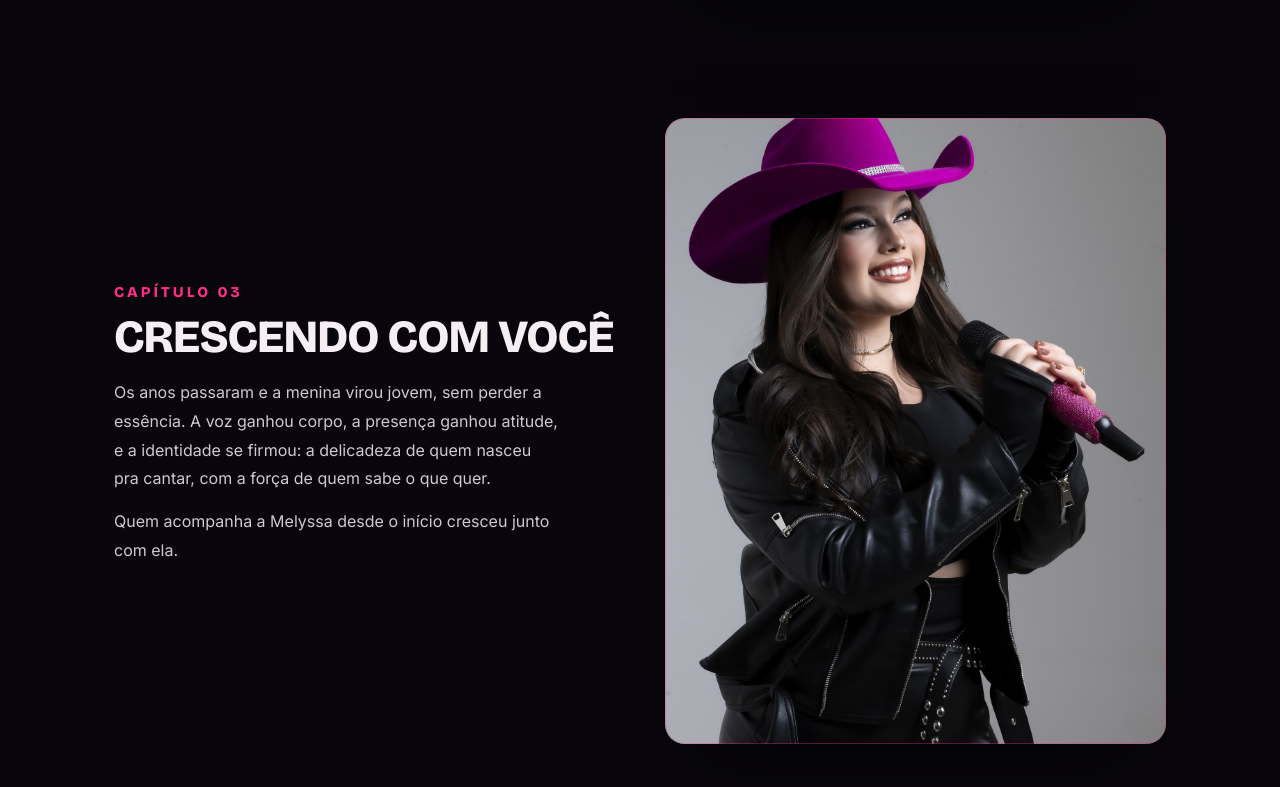
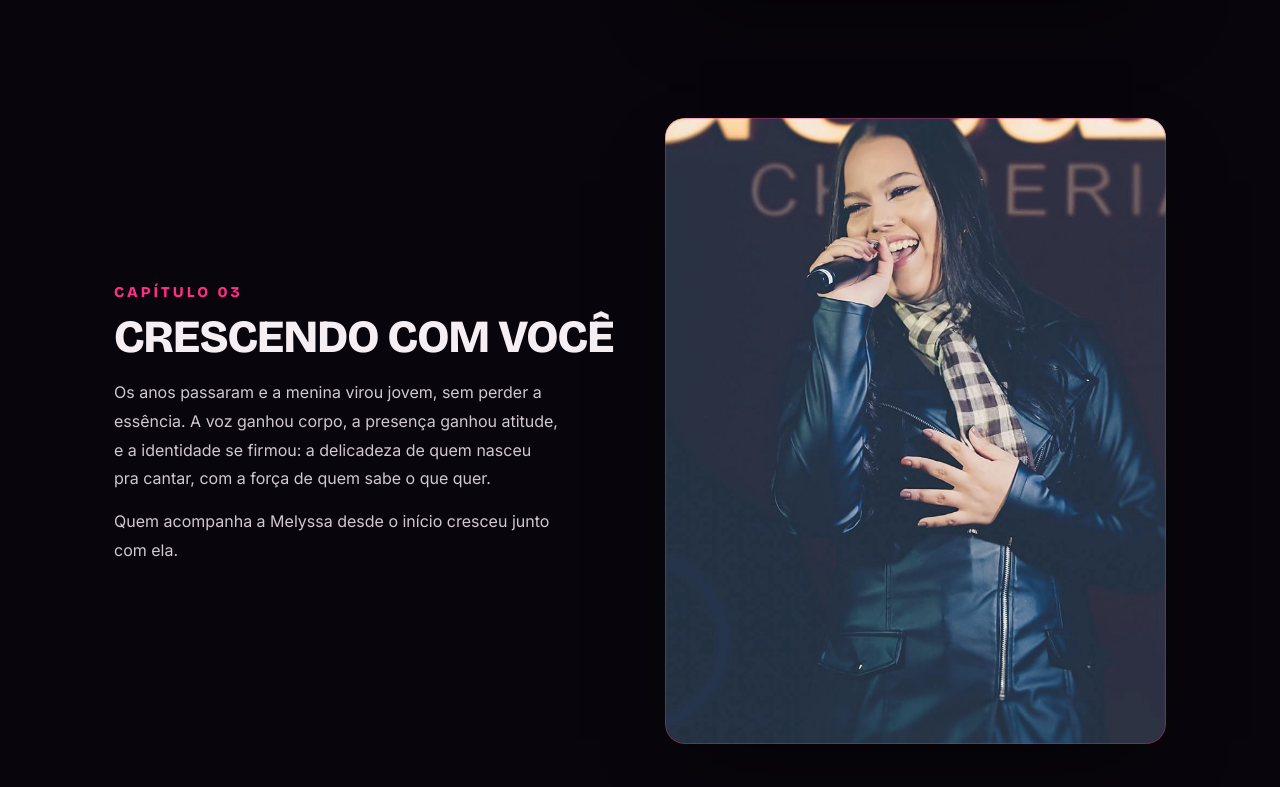
Before and after one commit to zebubit/melyssa-raphaela, a plain HTML site: page historia.html in a window 1280 px wide. Shown: the part 1953-2740 px from the top of the page. Drawn offline with nearby package versions, Linux system fonts and the light colour scheme.

Commit message:
Troca foto do Capítulo 03 (Crescendo com você)
Co-Authored-By: Claude Opus 4.8 (1M context) <noreply@anthropic.com>

```diff
--- a/historia.html
+++ b/historia.html
@@ -177,7 +177,7 @@ footer .copy{font-size:12px;color:#6b5f6a}footer .copy a{color:var(--magenta)}
       <div class="c-media">
         <div class="frame">
           <div class="ring"></div>
-          <img src="assets/melyssa-mic.jpg" alt="Melyssa Raphaela hoje">
+          <img src="assets/melyssa-crescendo.jpg" alt="Melyssa Raphaela cantando ao vivo, mais madura">
         </div>
       </div>
     </article>
```
Also changed, not shown: assets/melyssa-crescendo.jpg (added).
